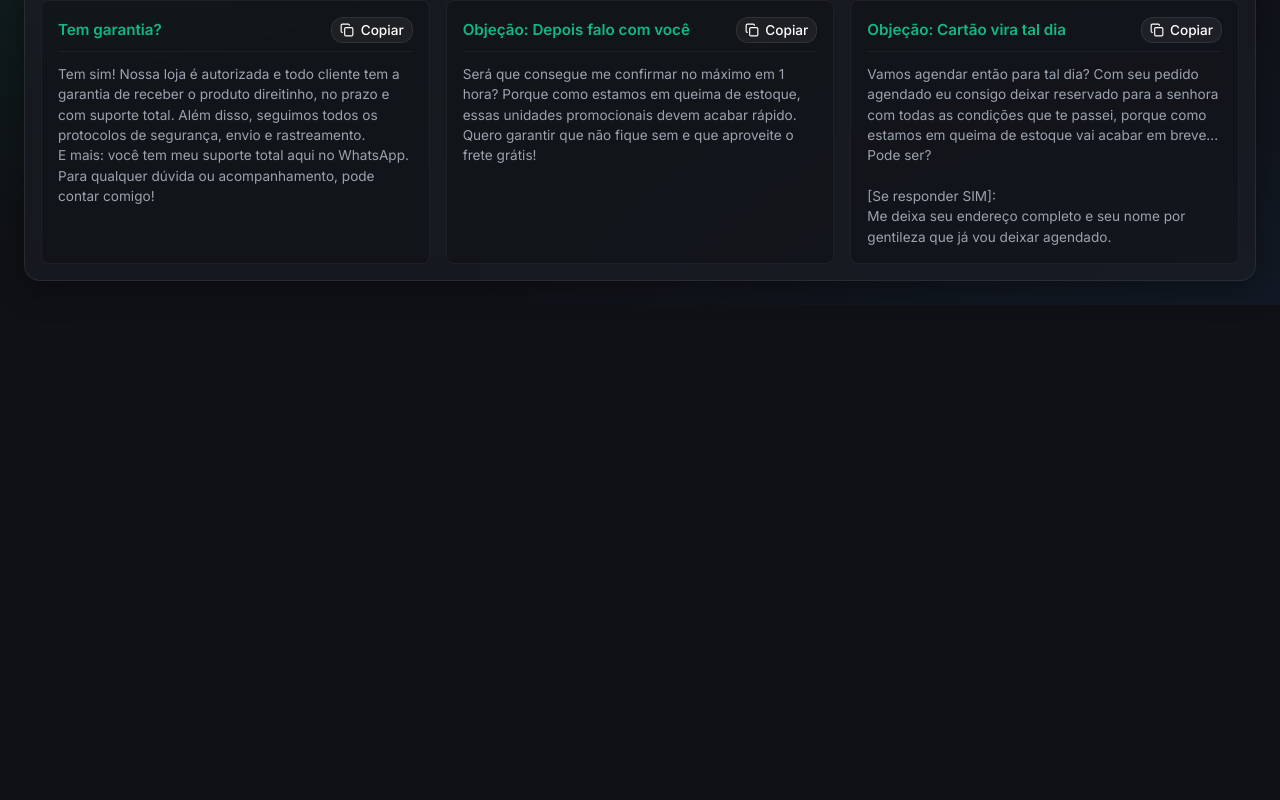
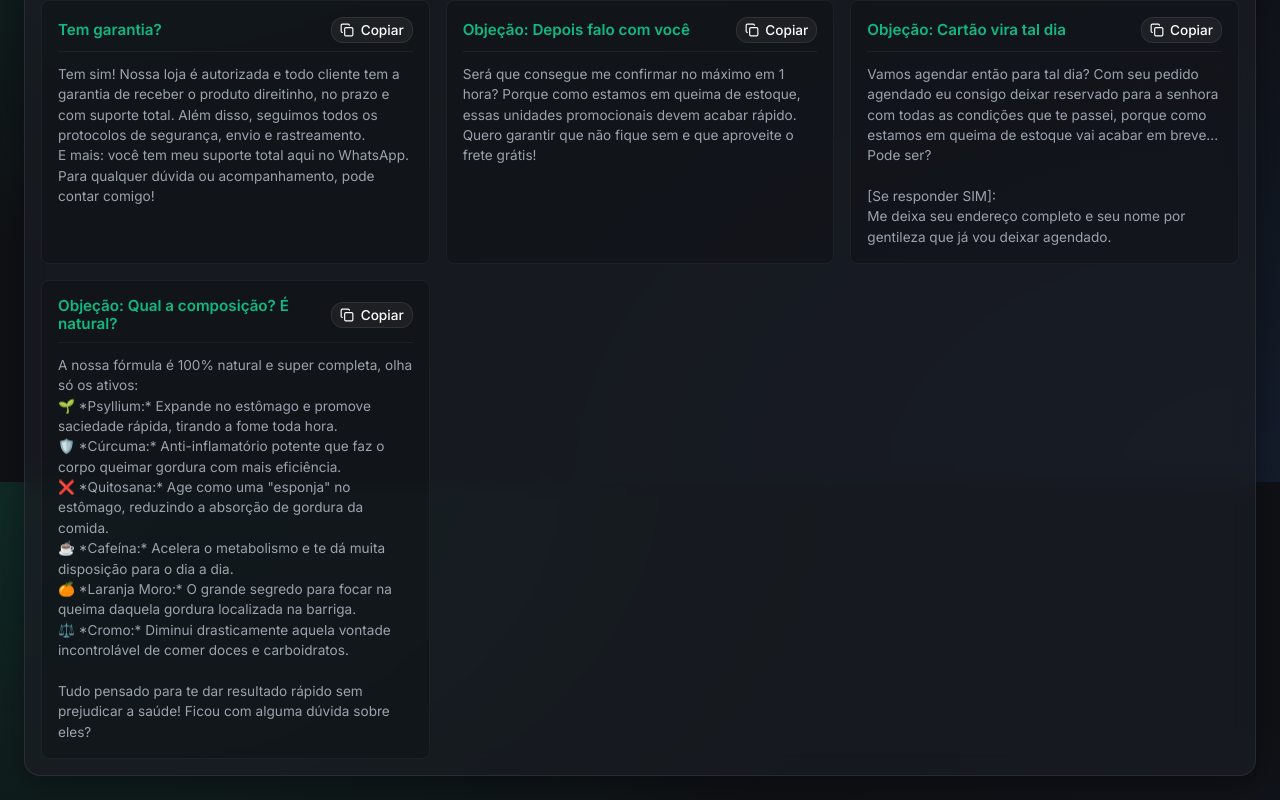
Before and after one commit to yuresilva1/planner-vendas, a React (Vite) app: page / in a window 1280 px wide. Shown: the part 1118-1918 px from the top of the page. Before the commit the page ends 1423 px from the top, so only its background shows below. Built offline with nearby package versions, Linux system fonts and the light colour scheme; no server answers.

Commit message:
Adiciona script de composicao baseado nas imagens (Psyllium, Curcuma, etc)

```diff
--- a/src/components/ScriptsBoard.jsx
+++ b/src/components/ScriptsBoard.jsx
@@ -31,6 +31,19 @@ E mais: você tem meu suporte total aqui no WhatsApp. Para qualquer dúvida ou a
 
 [Se responder SIM]:
 Me deixa seu endereço completo e seu nome por gentileza que já vou deixar agendado.`
+  },
+  {
+    id: 'composicao',
+    title: 'Objeção: Qual a composição? É natural?',
+    content: `A nossa fórmula é 100% natural e super completa, olha só os ativos:
+🌱 *Psyllium:* Expande no estômago e promove saciedade rápida, tirando a fome toda hora.
+🛡️ *Cúrcuma:* Anti-inflamatório potente que faz o corpo queimar gordura com mais eficiência.
+❌ *Quitosana:* Age como uma "esponja" no estômago, reduzindo a absorção de gordura da comida.
+☕ *Cafeína:* Acelera o metabolismo e te dá muita disposição para o dia a dia.
+🍊 *Laranja Moro:* O grande segredo para focar na queima daquela gordura localizada na barriga.
+⚖️ *Cromo:* Diminui drasticamente aquela vontade incontrolável de comer doces e carboidratos.
+
+Tudo pensado para te dar resultado rápido sem prejudicar a saúde! Ficou com alguma dúvida sobre eles?`
   }
 ];
 
```
